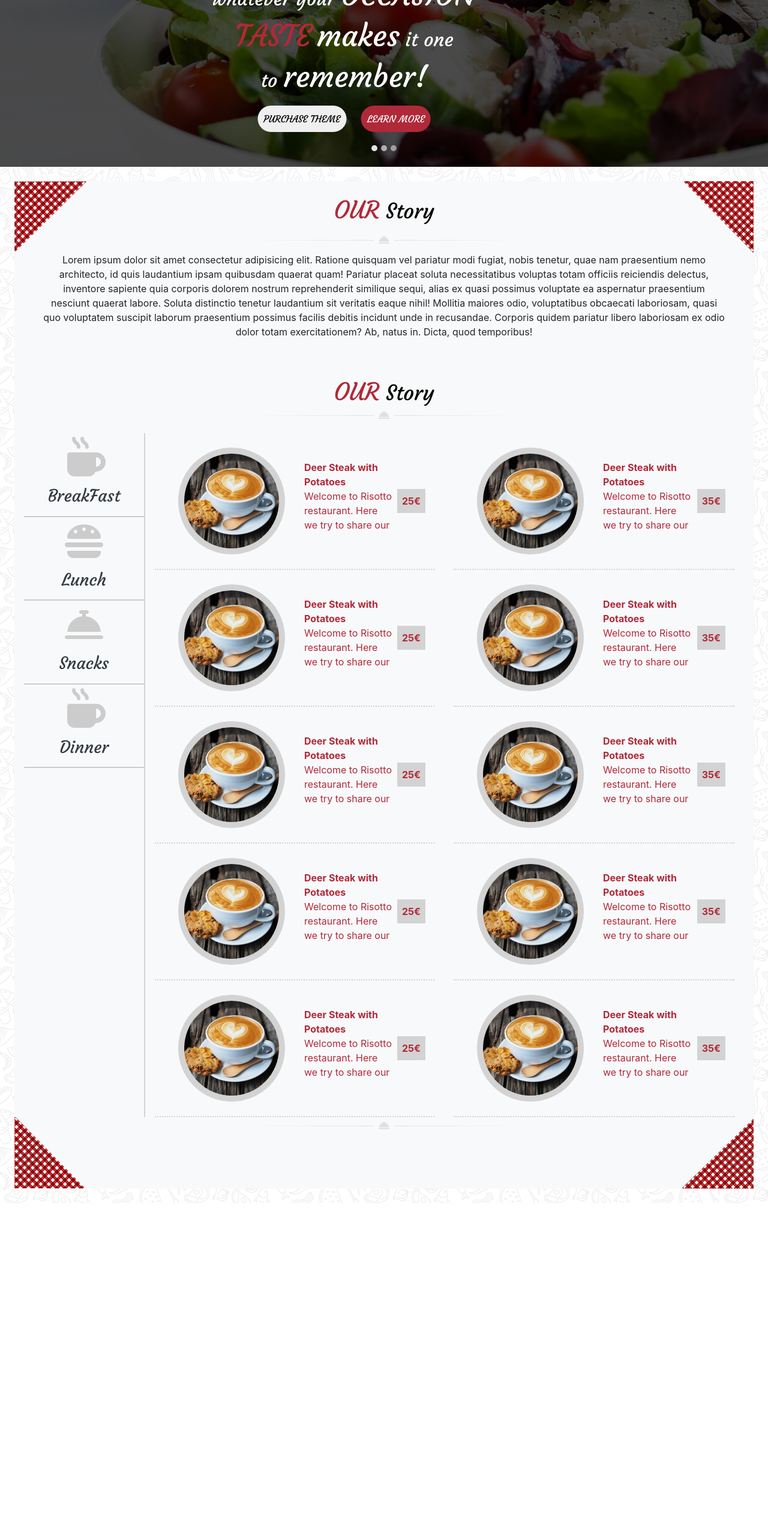
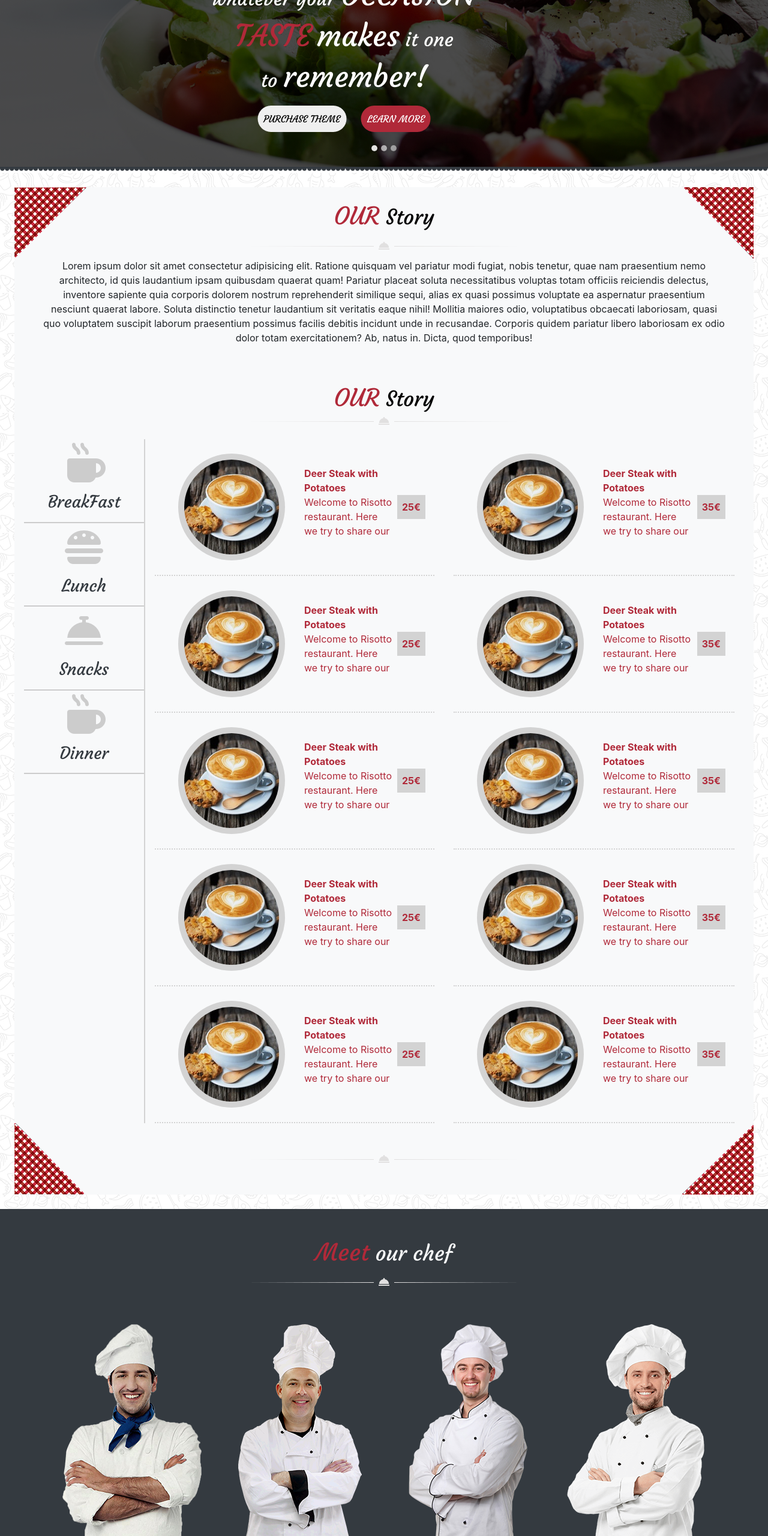
Before and after one commit to Shipix/site-du-chef, a website: page index.html in a window 1280 px wide. Shown: the part 240-2800 px from the top of the page at 60% size. Before the commit the page ends 2245 px from the top, so only its background shows below. Drawn offline with nearby package versions, Linux system fonts and the light colour scheme.

Commit message:
section chef fini

```diff
--- a/index.html
+++ b/index.html
@@ -73,7 +73,7 @@
             </div>
         </div>
     </header>
-    <div class="waveheader">
+    <div class="bg-dark waveheader">
     </div>
     <section>
         <article class="p-4 article1">
@@ -81,7 +81,8 @@
                 <div>
                     <img src="./public/img/box-left-top.png" class="img-fluid" alt="">
                 </div>
-                <div class="titrearticle1 pt-4 text-center"><h1>OUR<span> Story</span></h1> <img src="./public/img/decoration_line.png" class="img-fluid" alt="">
+                <div class="titrearticle1 pt-4 text-center">
+                    <h1>OUR<span> Story</span></h1> <img src="./public/img/decoration_line.png" class="img-fluid" alt="">
                 </div>
                 <div>
                     <img src="./public/img/box-right-top.png" class="img-fluid" alt="">
@@ -269,7 +270,7 @@
                 <div>
                     <img src="./public/img/box-bottom-left.png" class="img-fluid" alt="">
                 </div>
-                <div>
+                <div class="d-flex align-items-center">
                     <img src="./public/img/decoration_line.png" class="img-fluid" alt="">
                 </div>
                 <div>
@@ -277,6 +278,29 @@
                 </div>
             </div>
         </article>
+    </section>
+    <section class="bg-dark">
+            <div class="titrearticle1 py-5 text-center">
+                <h1>Meet<span class="text-light"> our chef</span></h1> <img src="./public/img/decoration_line.png" class="img-fluid" alt="">
+            </div>
+        <div class="d-flex justify-content-center pt-3">
+            <div>
+                <img src="./public/img/chef1.png" class="border-bottom mx-4" alt="">
+                <p class="text-center font-weight-bolder text-light">lorem</p>
+            </div>
+            <div>
+                <img src="./public/img/chef2.png" class="border-bottom mx-4" alt="">
+                <p class="text-center font-weight-bolder text-light">lorem</p>
+            </div>
+            <div>
+                <img src="./public/img/chef3.png" class="border-bottom mx-4" alt="">
+                <p class="text-center font-weight-bolder text-light">lorem</p>
+            </div>
+            <div>
+                <img src="./public/img/chef4.png" class="border-bottom mx-4" alt="">
+                <p class="text-center font-weight-bolder text-light">lorem</p>
+            </div>
+        </div>
     </section>
     <footer>
     </footer>
--- a/src/sass/modules/header.sass
+++ b/src/sass/modules/header.sass
@@ -41,10 +41,9 @@ header
     color: white
     background-color: #b02939
 
-// .waveheader
-//     background: radial-gradient( rgba(0, 0, 0, 0.7), rgba(0, 0, 0, 0.7) ), url("../../public/img/banner1.jpg")
-//     background-repeat: repeat-x
-//     background-size: 10%
-//     margin-top: -10px
-//     width: 100%
-//     height: 100px
+.waveheader
+    background-image: url("../../public/img/bottom_decoration_img.png")
+    background-repeat: repeat-x
+    background-size: 5%
+    width: 100%
+    height: 10px
```
Also changed, not shown: public/css/app.css, 1 other file.
